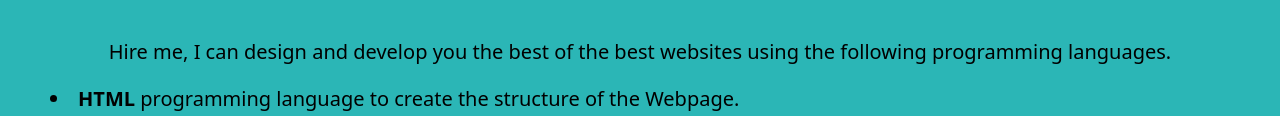
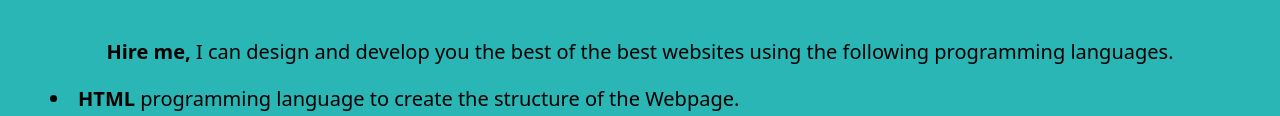
Before and after one commit to gideonlangat98/Gideon-Langat, a plain HTML site: page index.html in a window 1280 px wide. Shown: the part 952-1068 px from the top of the page. Drawn offline with Linux system fonts and the light colour scheme.

Commit message:
added styling to html elements

```diff
--- a/index.html
+++ b/index.html
@@ -45,7 +45,7 @@
 <div class="work">
     <h2>Work</h2>
     <h5>Website Development</h5>
-    <p>Hire me, I can design and develop you the best of the best websites using the following programming languages.</p>
+    <p><strong>Hire me, </strong> I can design and develop you the best of the best websites using the following programming languages.</p>
 
     <li><strong>HTML </strong>programming language to create the structure of the Webpage.</li>
     <li><strong>CSS </strong> programming language for styling.</li>
@@ -117,7 +117,6 @@
     </div>
 
     </div>
-
 </footer>
 
 </body>
```
